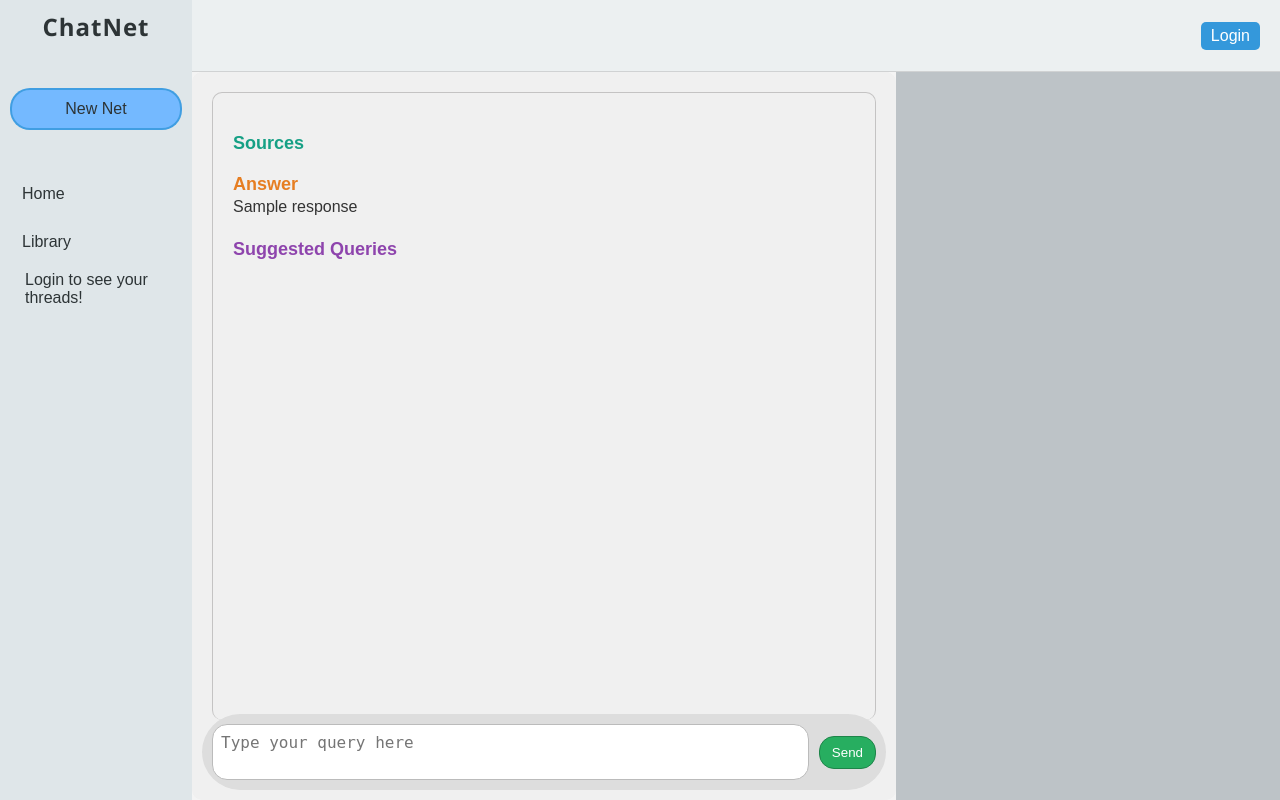
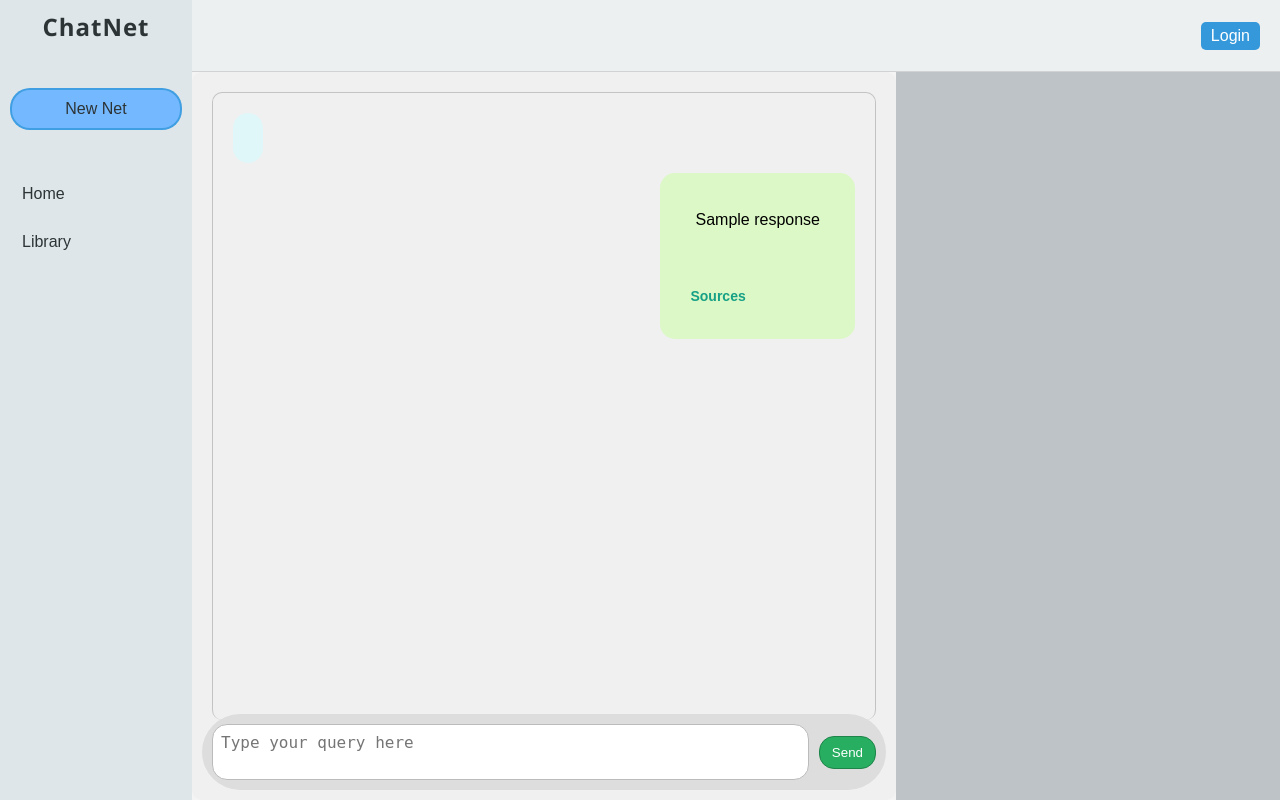
Before and after one commit to ChaithanyaSaiB/ChatNet, a FastAPI app: template templates/continued_thread.html in a window 1280 px wide. Run offline with FastAPI, Linux system fonts and the light colour scheme; the template is opened without the code that fills it: most values are stand-ins (such as "Sample title", 1, 10 or a date in 2020); a map, chart or similar area stays blank; parts of the project's set-up code (start-up, migrations or seed data) failed here and were passed over; some libraries are stand-ins or nearby versions.

Commit message:
Completed chat interface to be similar to chatbot interaction

```diff
--- a/app/main.py
+++ b/app/main.py
@@ -51,10 +51,10 @@
         content={"error": exc.message}
     )
 
-# @app.exception_handler(HTTPException)
-# async def http_exception_handler(request: Request, exc: HTTPException):
-#     return templates.TemplateResponse(
-#         "error.html",
-#         {"request": request, "status_code": exc.status_code, "detail": exc.detail},
-#         status_code=exc.status_code
-#     )
+@app.exception_handler(HTTPException)
+async def http_exception_handler(request: Request, exc: HTTPException):
+    return templates.TemplateResponse(
+        "error.html",
+        {"request": request, "status_code": exc.status_code, "detail": exc.detail},
+        status_code=exc.status_code
+    )
--- a/app/utils/langchain_utils.py
+++ b/app/utils/langchain_utils.py
@@ -14,6 +14,7 @@
     5. Express uncertainty when appropriate and suggest verification.
     6. Adapt your tone to the user's style.
     7. Ask clarifying questions when needed.
+    8. Output must be well formatted markdown format that is intuitive to understand content at a glance.
 
     Aim for meaningful conversation while providing accurate, helpful information.
 """
--- a/app/utils/password_security.py
+++ b/app/utils/password_security.py
@@ -33,7 +33,6 @@
     else:
         expire = datetime.now(timezone.utc) + timedelta(minutes=int(os.environ["ACCESS_TOKEN_EXPIRE_MINUTES"]))
     to_encode.update({"exp": expire})
-    print("time expires",to_encode)
     encoded_jwt = jwt.encode(to_encode, os.environ["SECRET_KEY"], algorithm=os.environ["ALGORITHM"])
     return encoded_jwt
 
--- /dev/null
+++ b/static/css/markdown.css
@@ -0,0 +1,182 @@
+/* General Styles */
+.markdown-body {
+    font-family: Arial, sans-serif;
+    line-height: 1.6;
+    color: #333;
+    padding: 20px;
+}
+
+/* Headers */
+.markdown-body h1,
+.markdown-body h2,
+.markdown-body h3,
+.markdown-body h4,
+.markdown-body h5,
+.markdown-body h6 {
+    font-weight: bold;
+    line-height: 1.2;
+    margin-bottom: 16px;
+    margin-top: 24px;
+}
+
+.markdown-body h1 {
+    font-size: 2em;
+    border-bottom: 1px solid #eee;
+    padding-bottom: 0.3em;
+}
+
+.markdown-body h2 {
+    font-size: 1.6em;
+    border-bottom: 1px solid #eee;
+    padding-bottom: 0.3em;
+}
+
+.markdown-body h3 {
+    font-size: 1.4em;
+}
+
+.markdown-body h4 {
+    font-size: 1.2em;
+}
+
+.markdown-body h5 {
+    font-size: 1em;
+}
+
+.markdown-body h6 {
+    font-size: 0.9em;
+    color: #777;
+}
+
+/* Paragraphs */
+.markdown-body p {
+    margin-bottom: 16px;
+}
+
+/* markdown.css */
+
+.markdown-body ul,
+.markdown-body ol {
+    padding-left: 25px; /* Adjust as needed */
+    margin-bottom: 16px;
+    list-style-position: outside;
+}
+
+.markdown-body li {
+    margin-bottom: 8px;
+}
+
+.markdown-body ul li, /* More Specific */
+.markdown-body ol li { /* More Specific */
+    margin-left: 0; /* Reset any default margin on list items */
+    padding-left: 0; /* Reset any default padding on list items */
+}
+
+.markdown-body ul {
+    list-style-type: disc; /* Or 'circle', 'square', or 'none' */
+}
+
+.markdown-body ol {
+    list-style-type: decimal; /* Or 'upper-roman', 'lower-alpha', etc. */
+}
+
+.markdown-body ul ul, /* Nested Unordered Lists */
+.markdown-body ol ol, /* Nested Ordered Lists */
+.markdown-body ul ol, /* Unordered List inside Ordered List */
+.markdown-body ol ul { /* Ordered List inside Unordered List */
+    padding-left: 40px; /* Adjust for nested indentation */
+}
+
+/* markdown.css */
+
+.markdown-body ul li::marker,
+.markdown-body ol li::marker {
+    text-indent: 0; /* Reset text-indent */
+    text-align: left; /* Ensure left alignment */
+    display: inline-block; /* Treat marker as inline element */
+    width: 1.5em; /* Adjust width as needed */
+    margin-left: -1.5em; /* Adjust margin to align properly */
+}
+
+
+
+/* Links */
+.markdown-body a {
+    color: #0366d6;
+    text-decoration: none;
+}
+
+.markdown-body a:hover {
+    text-decoration: underline;
+}
+
+/* Blockquotes */
+.markdown-body blockquote {
+    margin: 16px 0;
+    padding: 0 15px;
+    color: #777;
+    border-left: 4px solid #ddd;
+}
+
+/* Code */
+.markdown-body code {
+    padding: 0.2em 0.4em;
+    margin: 0;
+    font-size: 85%;
+    background-color: rgba(27, 31, 35, 0.05);
+    border-radius: 3px;
+    font-family: monospace;
+}
+
+.markdown-body pre {
+    margin-bottom: 16px;
+    padding: 16px;
+    overflow: auto;
+    font-size: 85%;
+    line-height: 1.45;
+    background-color: #f6f8fa;
+    border-radius: 3px;
+    font-family: monospace;
+}
+
+.markdown-body pre code {
+    display: inline;
+    padding: 0;
+    margin: 0;
+    font-size: 100%;
+    line-height: inherit;
+    background-color: transparent;
+    border-radius: 0;
+}
+
+/* Tables */
+.markdown-body table {
+    width: 100%;
+    margin-bottom: 16px;
+    border-collapse: collapse;
+}
+
+.markdown-body th {
+    font-weight: bold;
+    padding: 6px 13px;
+    border: 1px solid #ddd;
+}
+
+.markdown-body td {
+    padding: 6px 13px;
+    border: 1px solid #ddd;
+}
+
+.markdown-body tr {
+    background-color: #fff;
+    border-top: 1px solid #ccc;
+}
+
+.markdown-body tr:nth-child(2n) {
+    background-color: #f8f8f8;
+}
+
+/* Images */
+.markdown-body img {
+    max-width: 100%;
+}
--- a/static/css/style.css
+++ b/static/css/style.css
@@ -121,6 +121,11 @@
     list-style: none;
 }
 
+.disabled {
+    pointer-events: none;
+    cursor: default;
+  }
+
 /* Login Bar (Now Covers Grid 2 & 3) */
 .login-bar {
     grid-column: span 2;
@@ -157,6 +162,8 @@
 
 /* Chat Area - Restore Scrolling */
 #chat-area {
+    display: flex;
+    flex-direction: column;
     flex-grow: 1;
     overflow-y: auto; /* Restore scrolling */
     padding: 20px;
@@ -177,6 +184,24 @@
     border-radius: 4px;
 }
 
+/*  Conversation Unit Styling */
+.conversation-unit {
+    display: flex;
+    flex-direction: column;
+    margin-bottom: 10px;
+}
+
+/* Query Container Styles */
+.query-container {
+    background-color: #e0f7fa; /* Light Cyan */
+    border-radius: 15px;
+    padding: 15px;
+    margin-bottom: 10px;
+    align-self: flex-start;
+    width: fit-content;
+    max-width: 95%;
+}
+
 /* Spacing for elements inside Chat Area */
 .query, .sources, .response, .suggested-queries {
     margin-bottom: 20px;
@@ -188,6 +213,31 @@
     font-weight: bold;
     color: #2c3e50; /* Dark Blue */
 }
+
+.query-container .query #query-title {
+    text-align: justify; /* Added text justification */
+    font-size: 16px;
+    font-weight: bold;
+    color: #006064; /* Dark Cyan */
+    line-height: 1.5; /* Added line spacing */
+    word-wrap: break-word; /* Ensures long words don't overflow */
+}
+
+/* Response Container Styles */
+.response-container {
+    background-color: #DCF8C6; /* Light Green */
+    border-radius: 15px;
+    padding: 15px;
+    margin-bottom: 10px;
+    align-self: flex-end;
+    width: fit-content;
+    max-width: 95%;
+}
+
+.conversation-unit:first-child .response-container {
+    margin-right: 0; /* Or any specific value to reset padding/margin */
+}
+
 
 /* Sources Section */
 .sources-title {
@@ -207,18 +257,37 @@
     text-decoration: underline;
 }
 
+.sources, .suggested-queries {
+    margin-top: 10px;
+    padding-left: 15px;
+}
+
+.sources-title, .suggested-queries-title {
+    font-size: 14px;
+    font-weight: bold;
+}
+
+.source-item, .suggested-query-item {
+    font-size: 14px;
+}
+
 /* Response Section */
-.response-title {
+/* .response-title {
     font-size: 18px;
     font-weight: bold;
-    color: #e67e22; /* Orange */
-}
+    color: #e67e22;
+} */
 
 #response-text {
     font-size: 16px;
     line-height: 1.5;
     color: #333;
     text-align: justify;
+}
+
+.response-container .response #response-text {
+    font-size: 16px;
+    color: #000;
 }
 
 /* Suggested Queries */
--- a/static/js/common.js
+++ b/static/js/common.js
@@ -6,6 +6,18 @@
     function capitalizeString(str) {
         return str.charAt(0).toUpperCase() + str.slice(1);
     }
+
+    // Include Marked.js library (https://github.com/markedjs/marked)
+    window.renderMarkdown = function() {
+        const responseElements = document.querySelectorAll('.markdown-body');
+        responseElements.forEach(element => {
+            element.innerHTML = marked.parse(element.textContent);
+        });
+    }
+
+    // Call this function after the content is loaded/updated
+    renderMarkdown();
+
 
     function logout() {
 
--- a/static/js/construct_tree.js
+++ b/static/js/construct_tree.js
@@ -16,6 +16,7 @@
     const queryIdsList = queryIdsString.split(', ').map(Number);
 
     console.log("construct tree working!");
+    setTimeout(() => {
         fetch('/thread_conversation_history', {
             method: 'POST',
             headers: { 'Content-Type': 'application/json' },
@@ -24,9 +25,10 @@
         .then(response => response.json())
         .then(conversation => {
             window.buildTreeAndSelectNode(conversation, queryIdsList);
+            setTimeout(drawTree, 100);
         })
         .catch(error => console.error('Error loading thread conversation history:', error));
-
+    }, 50);
     //construct_tree()
 
 });
--- a/static/js/new_thread.js
+++ b/static/js/new_thread.js
@@ -7,9 +7,9 @@
         fetch('/new_thread', {
             method: 'POST',
             headers: {
-                'Content-Type': 'application/json',
-                'Authorization': `Bearer ${getCookie('access_token')}`
+                'Content-Type': 'application/json'
             },
+            credentials: 'include',
             body: JSON.stringify({query: userInput}),
             redirect: 'follow'
         })
--- a/static/js/old_query_history.js
+++ b/static/js/old_query_history.js
@@ -26,7 +26,15 @@
         method: 'GET',
         headers: { 'Content-Type': 'application/json' }
     })
-    .then(response => response.json())
+    .then(response => {
+        if (response.status === 401) {
+            throw new Error('Unauthorized: Please log in again.');
+        }
+        if (!response.ok) {
+            throw new Error('Network response was not ok');
+        }
+        return response.json();
+    })
     .then(data => {
         let chatPane = document.querySelector('.chat-pane');
         chatPane.innerHTML = data.html;
@@ -37,6 +45,21 @@
     })
     .catch(error => {
         console.error('Error:', error);
+
+        // Display error message to user
+        let chatPane = document.querySelector('.chat-pane');
+        chatPane.innerHTML = `
+            <div class="error-message">
+                <h2>An error occurred</h2>
+                <p>${error.message}</p>
+                <button onclick="location.reload()">Try Again</button>
+            </div>
+        `;
+
+        // If it's an authentication error, you might want to redirect to login page
+        if (error.message.includes('Unauthorized')) {
+            window.location.href = '/login'; // Adjust this URL as needed
+        }
     });
 }
 
--- a/static/js/send_query.js
+++ b/static/js/send_query.js
@@ -26,30 +26,54 @@
     const queryIdsList = queryIdsString.split(', ').map(Number);
     document.getElementById('user-input').value = '';
 
-    const chatArea = document.getElementById('chat-area');
-    chatArea.innerHTML += `
-            <div class="query">
-                <h2 id="query-title">${userInput}</h2>
+    const newconversationUnit = document.createElement('div');
+    newconversationUnit.className = 'conversation-unit';
+    newconversationUnit.innerHTML += `
+            <div class="query-container">
+                <div class="query">
+                    <h2 id="query-title">${userInput}</h2>
+                </div>
             </div>
         `;
+        document.querySelector('#chat-area').appendChild(newconversationUnit);
 
     fetch(buildDynamicURL(threadId, queryIdsList, false), {
         method: 'POST',
         headers: { 'Content-Type': 'application/json' },
         body: JSON.stringify({ query_text: { query: userInput } })
     })
-    .then(response => response.json())
+    .then(response => {
+        if (response.status === 401) {
+            throw new Error('Unauthorized: Please log in again.');
+        }
+        if (!response.ok) {
+            throw new Error('Network response was not ok');
+        }
+        return response.json();
+    })
     .then(data => {
         console.log(data);
-        const chatArea = document.getElementById('chat-area');
         const lastConversationUnit = data.conversation_history[data.conversation_history.length - 1];
         document.querySelector('input[name="query_id"]').value = lastConversationUnit.query_id;
-        chatArea.innerHTML += `
-            <div class="response">
-                <h3 class="response-title">Answer</h3>
-                <p id="response-text">${lastConversationUnit["response"]}</p>
+        const allConversationUnits = document.getElementsByClassName('conversation-unit');
+        const lastConversationUnitElement = allConversationUnits[allConversationUnits.length - 1];
+        lastConversationUnitElement.innerHTML += `
+            <div class="response-container">
+                <div class="response">
+                    <div id="response-text" class="markdown-body">${lastConversationUnit.response}</div>
+                </div>
+                <div class="sources">
+                    ${lastConversationUnit.search_results && lastConversationUnit.search_results.length > 0 ?
+                        `<h5 class="sources-title">Sources</h5>
+                        ${lastConversationUnit.search_results.map(source =>
+                            `<a href="#" class="source-item">${source}</a>`
+                        ).join('')}`
+                    : ''}
+                </div>
             </div>
         `;
+
+        renderMarkdown();
         console.log("latest_quest_id",lastConversationUnit.query_id);
         history.pushState(null, '', `/thread?thread_id=${threadId}&query_id=${lastConversationUnit["query_id"]}`);
         console.log(lastConversationUnit.parent_query_ids);
@@ -62,5 +86,24 @@
             window.addNode(lastConversationUnit.parent_query_ids[0], lastConversationUnit.query_id, false, truncateString(lastConversationUnit.query), truncateString(lastConversationUnit.response));
         }
     })
-    .catch((error) => console.error('Error:', error));
+    .catch((error) => {
+        console.error('Error:', error);
+
+        // Display error message to user
+        let chatPane = document.querySelector('.chat-pane');
+        chatPane.innerHTML = `
+            <div class="error-message">
+                <h2>An error occurred</h2>
+                <p>${error.message}</p>
+                <button onclick="location.reload()">Try Again</button>
+            </div>
+        `;
+
+        // If it's an authentication error, you might want to redirect to login page
+        if (error.message.includes('Unauthorized')) {
+            setTimeout(() => {
+                window.location.href = '/login'; // Adjust this URL as needed
+            }, 3000); // Redirect after 3 seconds
+        }
+    });
 }
--- a/static/js/tree_script.js
+++ b/static/js/tree_script.js
@@ -80,7 +80,7 @@
         this.nodes.forEach(node => {
             if (node.y > maxY) maxY = node.y;
         });
-        return maxY; // Extra padding
+        return maxY + 100; // Extra padding
     }
 
     detectCollisions() {
@@ -93,7 +93,9 @@
                 const dy = a.y - b.y;
 
                 // Use rectangular collision detection
-                if (Math.abs(dx) < (a.width + b.width) / 2 * 1.3 && Math.abs(dy) < (a.height + b.height) / 2 * 1.3) {
+                const collisionBuffer = 25; // Fixed pixel buffer
+                if (Math.abs(dx) < (a.width/2 + b.width/2 + collisionBuffer) &&
+                    Math.abs(dy) < (a.height/2 + b.height/2 + collisionBuffer)) {
                     collisions.push({ node1: a, node2: b });
                 }
             }
@@ -105,7 +107,7 @@
         collisions.forEach(collision => {
             const node1 = collision.node1;
             const node2 = collision.node2;
-            const shift = node1.radius * 3; // Increase the shift amount significantly
+            const shift = node1.radius * 2; // Increase the shift amount significantly
 
             // Determine direction to push apart
             let dx = node2.x - node1.x;
@@ -251,18 +253,18 @@
 function adjustCanvasSize() {
     const container = document.getElementById('tree-container');
     const canvas = document.getElementById('treeCanvas');
+
+    // Set initial size to container's rendered size
+    canvas.width = container.clientWidth || window.innerWidth * 0.3;
+    canvas.height = container.clientHeight || window.innerHeight * 0.3;
+
+    // Now calculate tree dimensions
     const treeWidth = window.tree.getWidth();
     const treeHeight = window.tree.getHeight();
 
-    // Set minimum width to container width or tree width, whichever is larger
-    canvas.width = Math.max(treeWidth, container.clientWidth);
-    canvas.height = Math.max(treeHeight, container.clientHeight);
-
-    // Calculate the left padding to center the tree
-    //const leftPadding = Math.max(0, (container.clientWidth - treeWidth) / 2);
-
-    // Apply left padding to the canvas
-    //canvas.style.paddingLeft = `${leftPadding}px`;
+    // Expand canvas if needed
+    canvas.width = Math.max(treeWidth, canvas.width);
+    canvas.height = Math.max(treeHeight, canvas.height);
 
     drawTree();
 }
@@ -342,7 +344,7 @@
         const halfWidth = n.width / 2;
         const halfHeight = n.height / 2;
         const isWithin = Math.abs(dx) <= halfWidth && Math.abs(dy) <= halfHeight;
-        console.log("Node:", n.value, "dx:", dx, "dy:", dy, "isWithin:", isWithin); // ADDED
+        console.log("Node:", n.value, "x:", n.x, "y:", n.y, "clickX:", x, "clickY:", y, "isWithin:", isWithin); // ADDED MORE DETAIL
         return isWithin;
     });
     return foundNode;
@@ -372,8 +374,8 @@
     const rect = canvas.getBoundingClientRect();
     const offsetX = canvas.offsetLeft;  // Or a fixed offset value if needed
     const offsetY = canvas.offsetTop;  // Or a fixed offset value if needed
-    const x = e.clientX - rect.left - offsetX;
-    const y = e.clientY - rect.top - offsetY;
+    const x = e.clientX - rect.left
+    const y = e.clientY - rect.top;
     let target = within(x, y);
     if (target) {
         console.log("Node found:", target.value);
--- a/templates/base.html
+++ b/templates/base.html
@@ -5,7 +5,9 @@
     <meta name="viewport" content="width=device-width, initial-scale=1.0">
     <title>ChatNet</title>
     <script src="https://cdn.jsdelivr.net/npm/jwt-decode@3.1.2/build/jwt-decode.min.js"></script>
+    <script src="https://cdn.jsdelivr.net/npm/marked/marked.min.js"></script>
     <link rel="stylesheet" href="static/css/style.css">
+    <link rel="stylesheet" href="static/css/markdown.css">
     {% block extra_css %}{% endblock %}
 </head>
 <body>
@@ -16,7 +18,7 @@
             <div class="menu">
                 <a href="/" class="new-net-button">New Net</a>
                 <a href="/" class="menu-item">Home</a>
-                <a href="about.html" class="menu-item">Library</a>
+                <a href="about.html" class="menu-item disabled">Library</a>
                 <ul class="thread-list">
                     <!-- Threads will be loaded dynamically -->
                 </ul>
--- a/templates/chat_pane.html
+++ b/templates/chat_pane.html
@@ -2,10 +2,18 @@
 <input type="hidden" name="query_id" value="{{ query_id|join(', ') }}">
 <div id="chat-area">
     {% for conversation_unit in conversation_history %}
+        <div class="conversation-unit">
+            <div class="query-container">
                 <div class="query">
                     <h2 id="query-title">{{ conversation_unit["query"] }}</h2>
                     <div class="query_id" data-value="{{ conversation_unit['query_id'] }}"></div>
                     <div class="parent_query_id" data-value="{% if conversation_unit['parent_query_ids'] is not none %}{{ conversation_unit['parent_query_ids']|string }}{% else %}none{% endif %}"></div>
+                </div>
+            </div>
+
+            <div class="response-container">
+                <div class="response">
+                    <div id="response-text" class="markdown-body">{{ conversation_unit["response"] }}</div>
                 </div>
                 <div class="sources">
                     {% if conversation_unit["search_results"] != [] %}
@@ -15,14 +23,7 @@
                         <a href="#" class="source-item">{{ source }}</a>
                     {% endfor %}
                 </div>
-        <div class="response">
-            <h3 class="response-title">Answer</h3>
-            <p id="response-text">{{ conversation_unit["response"] }}</p>
             </div>
-        <div class="suggested-queries">
-            <h5 class="suggested-queries-title">Suggested Queries</h5>
-            <a href="#" class="suggested-query-item"></a>
-            <a href="#" class="suggested-query-item"></a>
         </div>
     {% endfor %}
 </div>
--- a/templates/error.html
+++ b/templates/error.html
@@ -3,9 +3,16 @@
 <head>
     <meta charset="UTF-8">
     <title>Error</title>
+    <script>
+        function routeToLogin()
+        {
+            window.location.href = "/login";
+        }
+    </script>
 </head>
 <body>
     <h1>Error: {{ status_code }}</h1>
     <p>{{ detail }}</p>
+    <button onclick="routeToLogin()">Go to Login</button>
 </body>
 </html>
```
Also changed, not shown: static/js/login.js (+7 -8 lines). Lines whose indentation alone changed are shown as unchanged.
